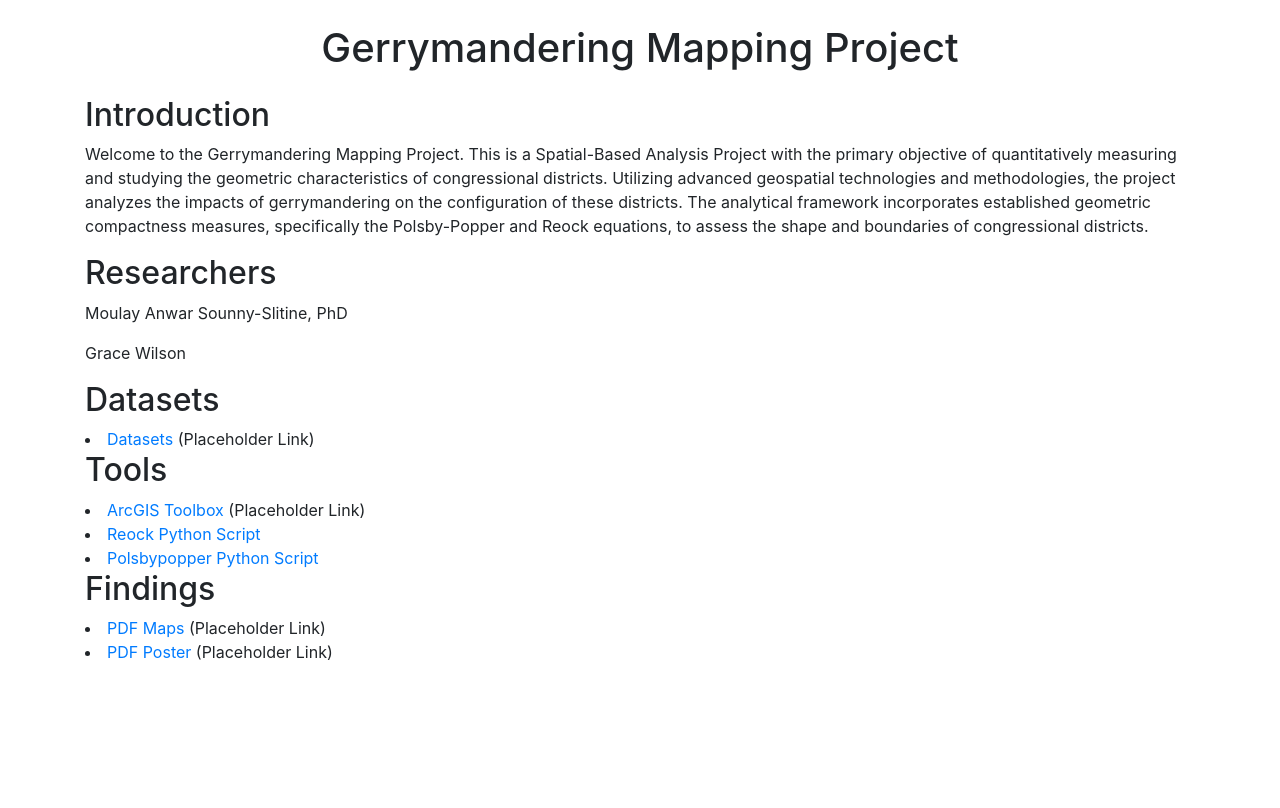
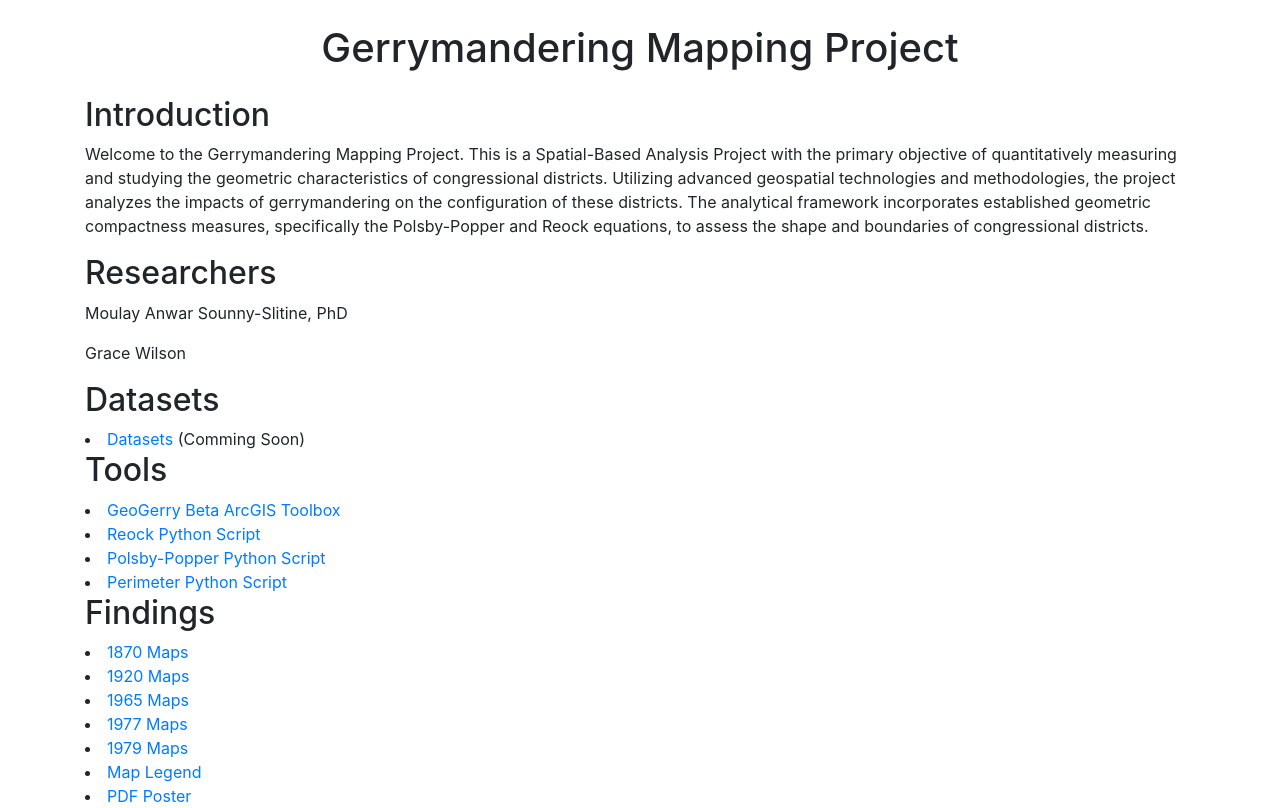
Before and after one commit to sounny/gerry, a plain HTML site: page index.html in a window 1280 px wide. Drawn offline with nearby package versions, Linux system fonts and the light colour scheme.

Commit message:
Update index.html

```diff
--- a/index.html
+++ b/index.html
@@ -20,17 +20,24 @@
         <p>Grace Wilson</p>
 
         <h2>Datasets</h2>
-        <li><a href="#datasets">Datasets</a> (Placeholder Link)</li>
+        <li><a href="#datasets">Datasets</a> (Comming Soon)</li>
 
         <h2>Tools</h2>
-        <li><a href="#toolbox">ArcGIS Toolbox</a> (Placeholder Link)</li>
+        <li><a href="https://sounny.github.io/gerry/geogerrybeta.tbx">GeoGerry Beta ArcGIS Toolbox</a></li>
         <li><a href="https://github.com/sounny/gerry/blob/main/reock.py">Reock Python Script</a></li>
-        <li><a href="https://github.com/sounny/gerry/blob/main/polsbypopper.py">Polsbypopper Python Script</a></li>
+        <li><a href="https://github.com/sounny/gerry/blob/main/polsbypopper.py">Polsby-Popper Python Script</a></li>
+        <li><a href="https://github.com/sounny/gerry/blob/main/permeter.py">Perimeter Python Script</a></li>
 
 
         <h2>Findings</h2>
-            <li><a href="#maps">PDF Maps</a> (Placeholder Link)</li>
-            <li><a href="#poster">PDF Poster</a> (Placeholder Link)</li>
+            <li><a href="https://sounny.github.io/gerry/1870.png">1870 Maps</a></li>
+            <li><a href="https://sounny.github.io/gerry/1920.png">1920 Maps</a></li>
+            <li><a href="https://sounny.github.io/gerry/1965.png">1965 Maps</a></li>
+            <li><a href="https://sounny.github.io/gerry/1977.png">1977 Maps</a></li>
+            <li><a href="https://sounny.github.io/gerry/1979.png">1979 Maps</a></li>
+            <li><a href="https://sounny.github.io/gerry/CentralityLegend.png">Map Legend</a></li>
+
+            <li><a href="https://sounny.github.io/gerry/poster.pdf">PDF Poster</a></li>
 
         </ul>
     </div>
```
